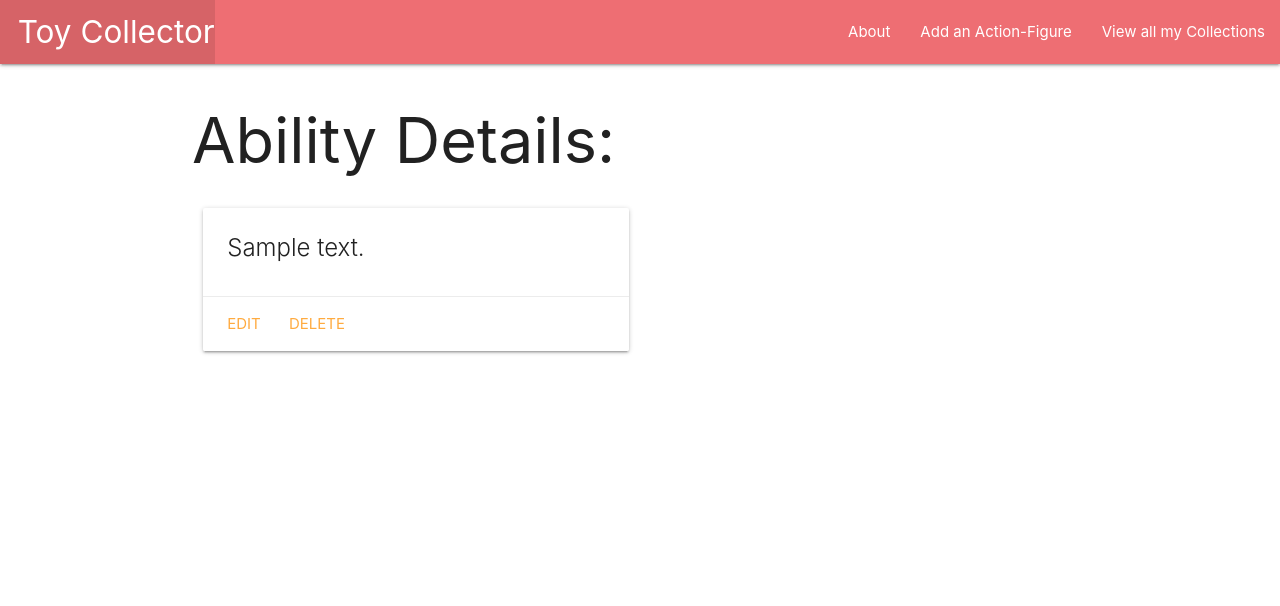
After one commit to vnhotsombath/toycollector, a Django app: template main_app/templates/main_app/ability_detail.html in a window 1280 px wide. The commit adds this page. Shown: the top 606 px of the page. Run offline with Django 4.2, Linux system fonts and the light colour scheme; the template is opened without the code that fills it: values that come from a table or form of the project are taken from there, others are empty; tables that the repository leaves empty hold one stand-in row (values such as "Sample post").

Commit message:
add ability detail

```diff
--- a/main_app/models.py
+++ b/main_app/models.py
@@ -6,7 +6,7 @@ class Ability(models.Model):
     description = models.CharField(max_length=100)
 
     def __str__(self):
-        return self.name
+        return self.description
 
     def get_absolute_url(self):
         return reverse('abilities_detail', kwargs={'pk': self.id})
--- /dev/null
+++ b/main_app/templates/main_app/ability_detail.html
@@ -0,0 +1,20 @@
+{% extends 'base.html' %}
+{% block content %}
+
+<h1>Ability Details:</h1>
+
+<div class="row">
+    <div class="col s6 col-offset-3">
+        <div class="card">
+            <div class="card-content">
+                <span class="card-title">{{ ability.description }}</span>
+            </div>
+            <div class="card-action">
+                <a href="{% url 'abilities_update' ability.id %}">Edit</a>
+                <a href="{% url 'abilities_delete' ability.id %}">Delete</a>
+            </div>
+        </div>
+    </div>
+</div>
+
+{% endblock %}
```
Also changed, not shown: main_app/templates/main_app/ability_confirm_delete.html (added, +13 -0 lines), main_app/templates/toys/detail.html (+17 -19 lines).
